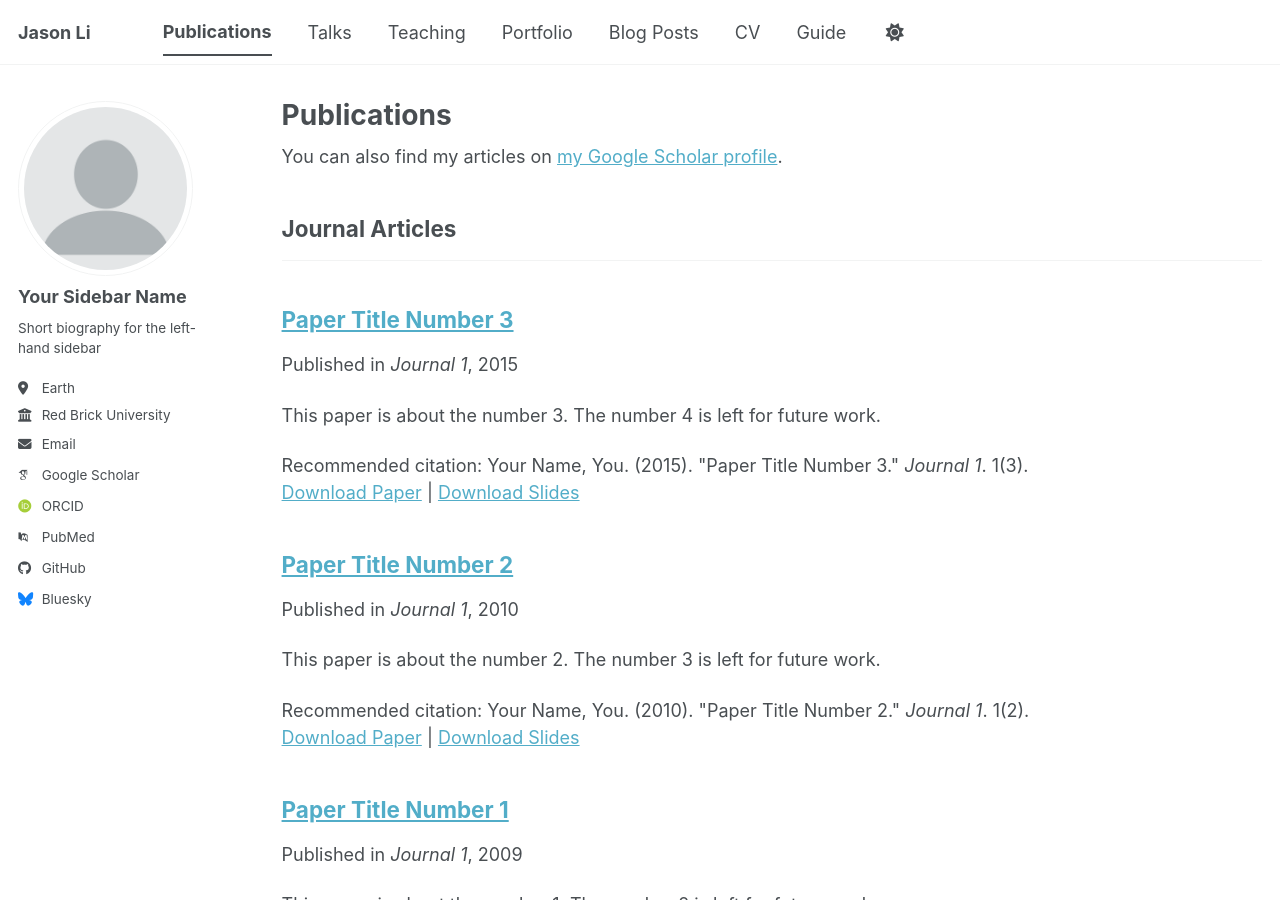
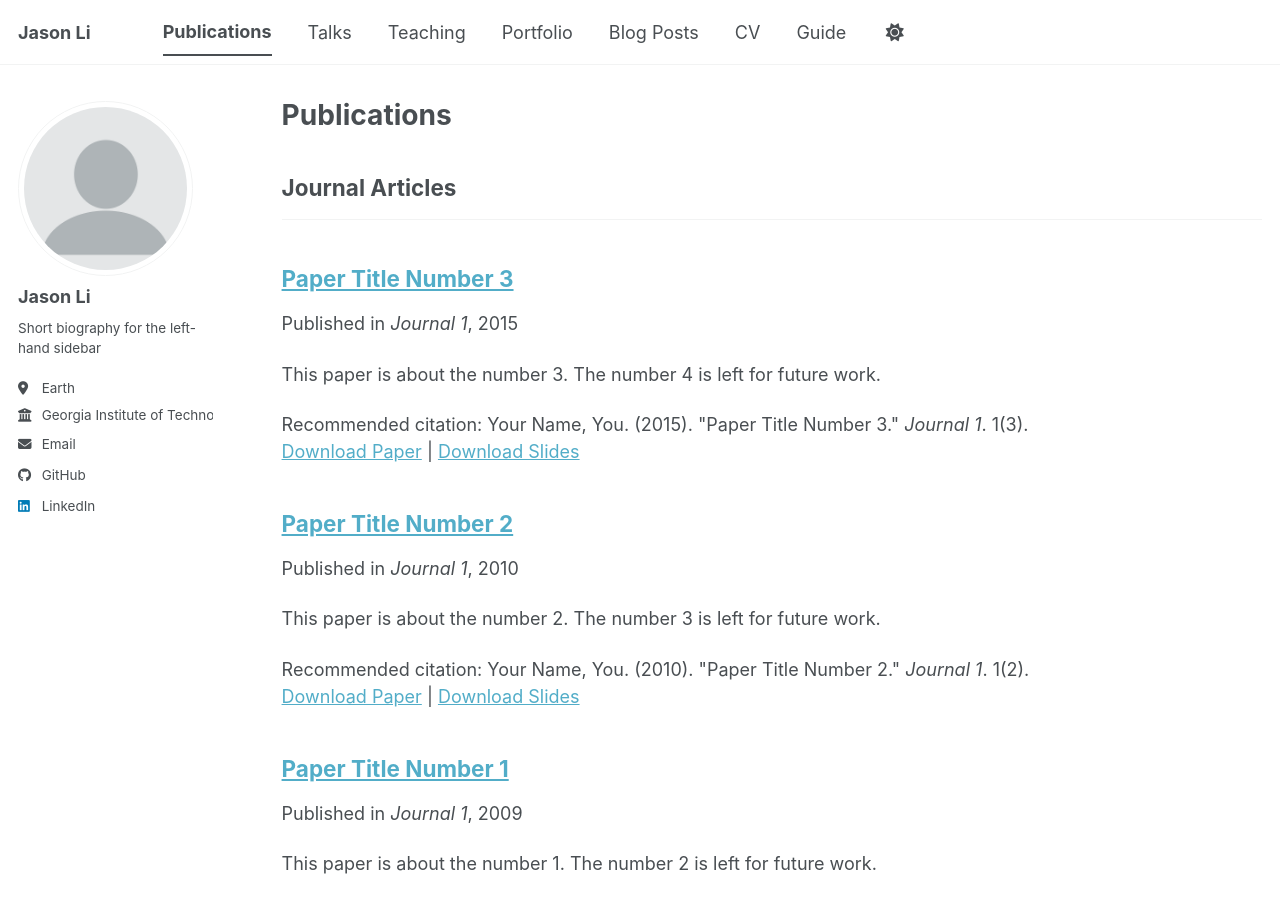
Before and after one commit to jasonli04/jasonli04.github.io, a Jekyll site: the page built from _pages/publications.html, in a window 1280 px wide and 900 px high. Built offline with Jekyll 4.4.1, drawn with Linux system fonts in a browser that asks for light colours; some web fonts are replaced; a script bundle is joined from its source files by our own code; library files that are not in the unit come from our copies; part of the change alters nothing that is shown.

Commit message:
Update author profile details in _config.yml
Updated author information in the configuration file, including name and employer, and added GitHub and LinkedIn URLs.

```diff
--- a/_config.yml
+++ b/_config.yml
@@ -24,49 +24,19 @@ repository               : "academicpages/academicpages.github.io"
 author:
   # Biographic information
   avatar           : "profile.png"
-  name             : "Your Sidebar Name"
+  name             : "Jason Li"
   pronouns         : # example: "she/her"
   bio              : "Short biography for the left-hand sidebar"
   location         : "Earth"
-  employer         : "Red Brick University"
+  employer         : "Georgia Institute of Technology"
   uri              : # URL
   email            : "none@example.org"
 
-  # Academic websites
-  academia         : # URL
-  arxiv            : # URL - Update with the correct link to your profile
-  googlescholar    : "https://scholar.google.com/citations?user=PS_CX0AAAAAJ"
-  inspire-hep      : # URL
-  impactstory      : # URL
-  orcid            : "https://orcid.org/yourorcidurl"
-  semantic         : # URL
-  ssrn             : # URL
-  pubmed           : "https://www.ncbi.nlm.nih.gov/pubmed/?term=john+snow"
-  researchgate     : # URL
-  scopus           : # URL
-  zotero           : # URL
-
-
   # Repositories and software development
-  bitbucket        : # Username - Update with your username on the site
-  codepen          : # Username
-  dribbble         : # Username
-  github           : "academicpages"
-  kaggle           : # Username
-  stackoverflow    : # User number or user number and name (i.e., use "1" or "1/jeff-atwood")
+  github           : "https://github.com/jasonli04"
 
   # Social media
-  artstation       : # Username
-  bluesky          : "bsky.app" # Replace this with you Bluesky username
-  facebook         : # Username
-  flickr           : # Username
-  foursquare       : # Username
-  goodreads        : # Username
-  google_plus      : # Username
-  keybase          : # Username
-  instagram        : # Username
-  lastfm           : # Username
-  linkedin         : # Username
+  linkedin         : "jasonli04"
   mastodon         : # URL
   medium           : # URL
   pinterest        : # Username
```
